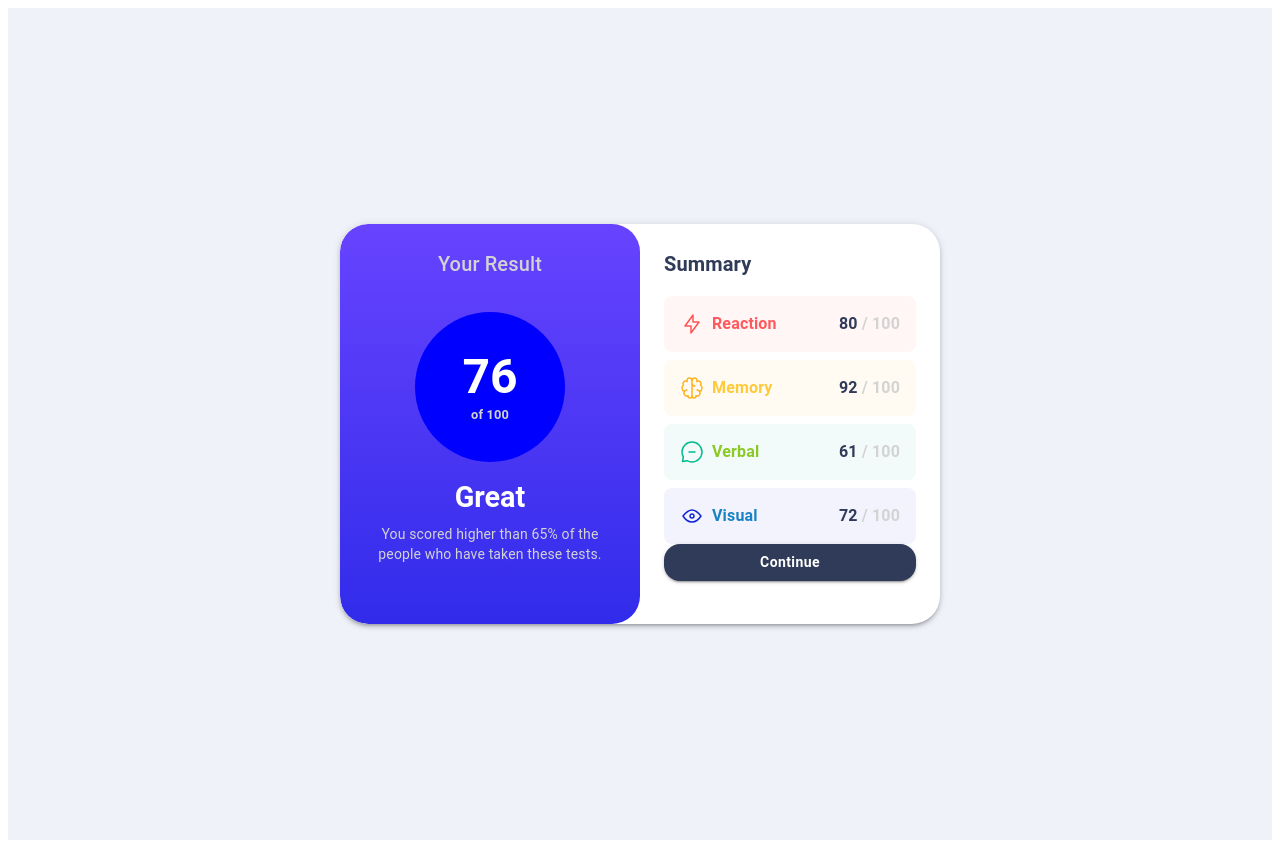
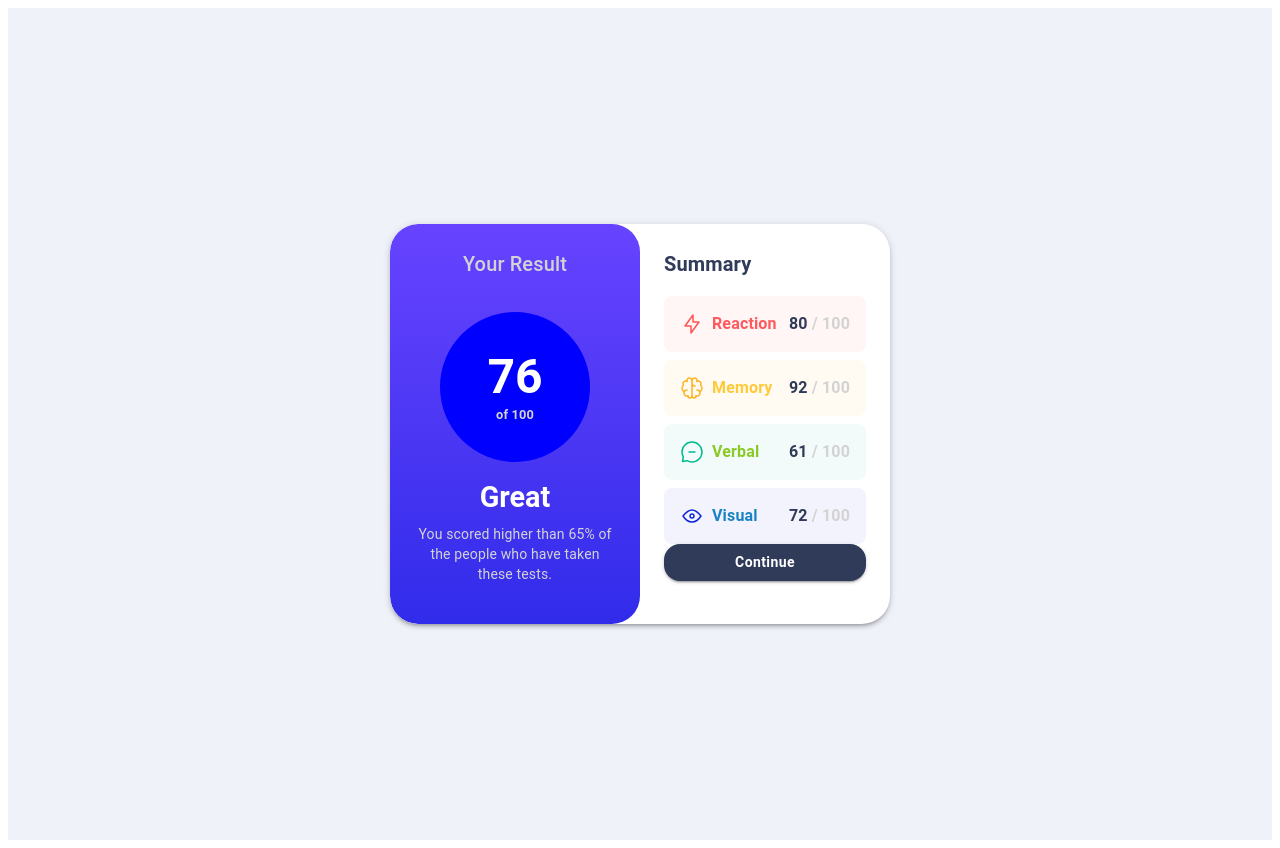
Before and after one commit to Cema2019/results-summary-frontend-mentor-challenge, a React (Vite) app: page / in a window 1280 px wide. Built offline with nearby package versions, Linux system fonts and the light colour scheme.

Commit message:
adjust width

```diff
--- a/src/App.tsx
+++ b/src/App.tsx
@@ -15,7 +15,7 @@ const App: React.FC = () => {
       <Box
         sx={{
           display: "flex",
-          maxWidth: 600,
+          maxWidth: 500,
           maxHeight: "400px",
           backgroundColor: "white",
           borderRadius: 7,
```
